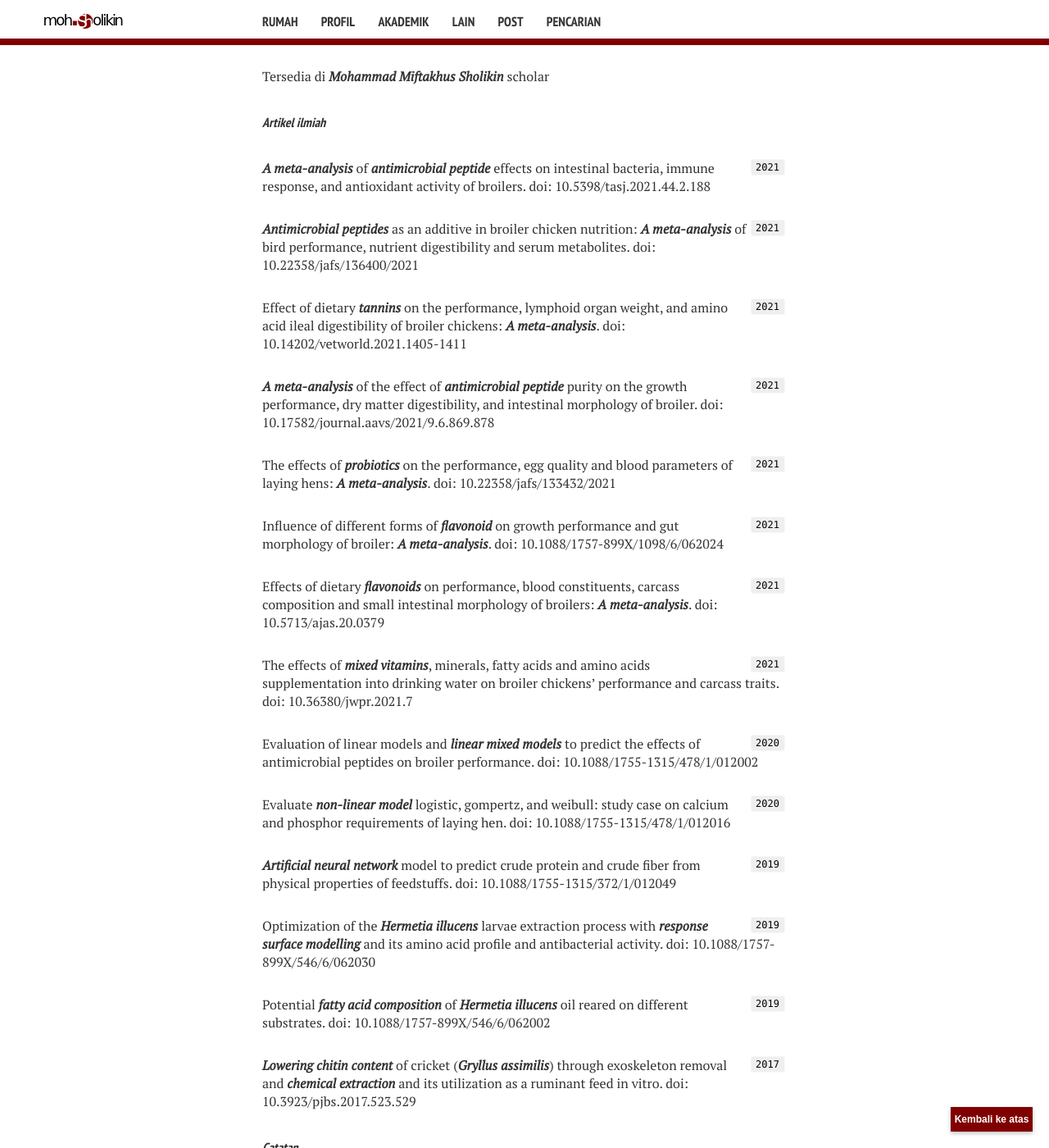
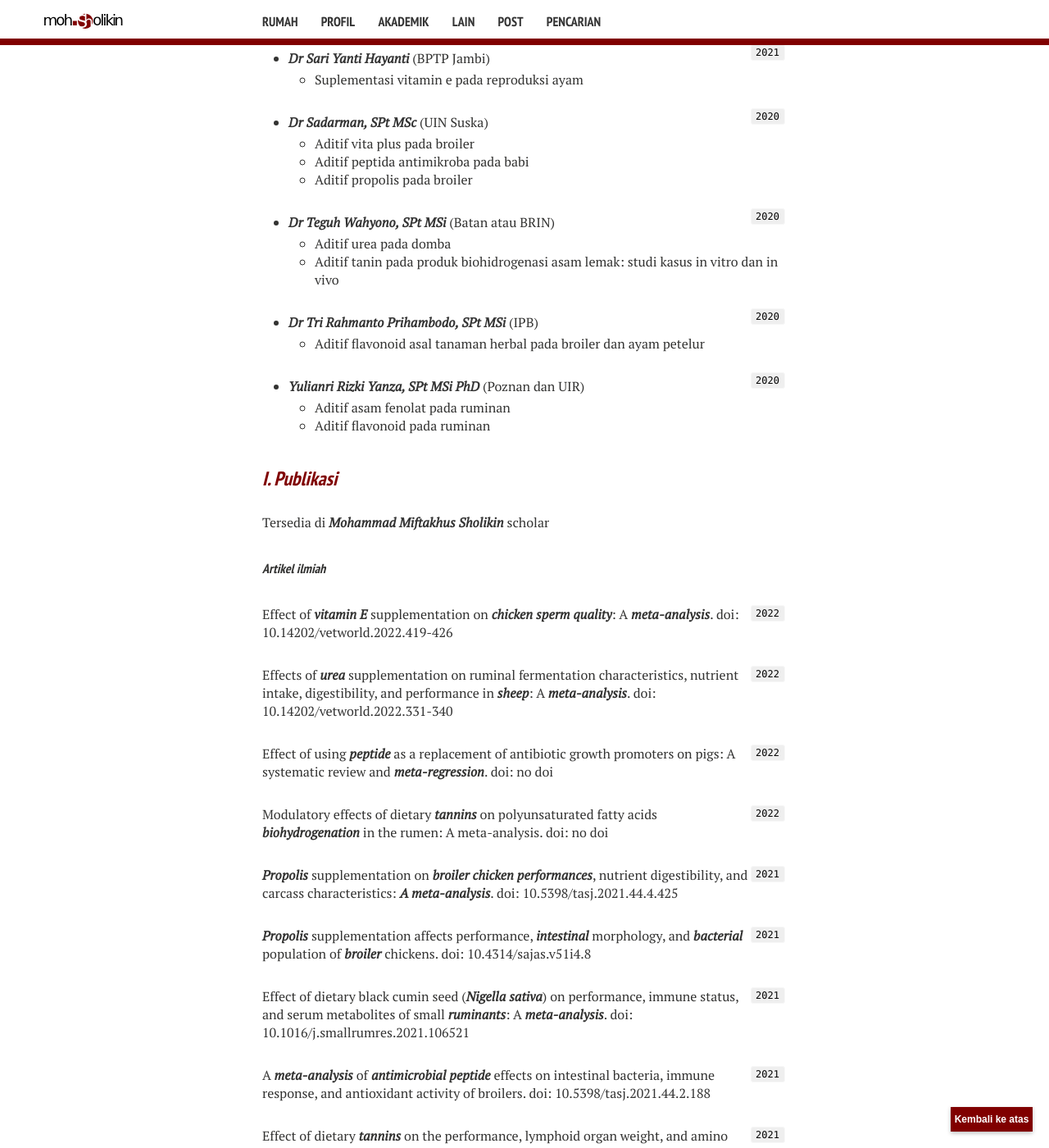
Before and after one commit to mohammad-miftakhus-sholikin/academic_website, a Jekyll site: the page built from _posts/profil/2021-01-18-riwayat-hidup-penulis.md, in a window 1280 px wide and 1400 px high, scrolled down 3049 px. Shown: the whole window at 82% size. Built offline with Jekyll 4.4.1, drawn with Linux system fonts in a browser that asks for light colours; nearby versions of some CDN libraries; some web fonts are replaced; some of the changed text lies outside the part shown.

Commit message:
Signed-off-by: mohammad-miftakhus-sholikin <mohammadmiftakhussholikin@gmail.com>

```diff
--- a/_posts/profil/2021-01-18-riwayat-hidup-penulis.md
+++ b/_posts/profil/2021-01-18-riwayat-hidup-penulis.md
@@ -10,7 +10,12 @@
 
 
 
-## _A. Pendidikan_
+## _A. Pekerjaan_
+`2022 - Sekarang`
+[_Periset_](https://www.brin.go.id/) di BRIN (Badan Riset dan Inovasi Nasional)
+
+
+## _B. Pendidikan_
 `2012 - 2017`
 [_Sarjana peternakan_](http://intp.fapet.ipb.ac.id/) di IPB University
 
@@ -21,12 +26,15 @@
 [_Doktor_](https://pasca.ipb.ac.id/) di IPB University
 
 
-## _B. Organisasi_
+## _C. Organisasi_
 `2020 - 2022`
 Anggota dari [_AFENUE_ (Animal Feed and Nutrition Modelling Research Group)](https://afenue.org/)
 
+`2022`
+Anggota dari [_PPI_ (Perhimpunan Periset Indonesia)](https://periset.or.id/)
 
-## _C. Kepribadian_
+
+## _D. Kepribadian_
 `2020`
 [_INTJ-A_:](https://www.16personalities.com/profiles/6fb365cc96ba5) Introverted, intuitive, thinking, judging, & assertive
 
@@ -34,15 +42,18 @@
 Moto hidup: _Santai, Serius, dan Sukses_ a.k.a _3S_
 
 
-## _D. Penghargaan_
+## _E. Penghargaan_
 `26 Juli 2017`
 Lulusan terbaik sarjana di tingkat fakultas peternakan IPB pada wisuda tahap ke-8
 
 `25 September 2019`
 [_Lulusan terbaik magister_](http://intp.fapet.ipb.ac.id/?p=2078) pada wisuda tahap ke-1
 
+`30 Juni 2021`
+[_Lulusan terbaik doktor_](https://www.detik.com/edu/perguruan-tinggi/d-5631078/deretan-wisudawan-terbaik-ipb-tahap-6-2021-jenjang-s1-hingga-s3) pada wisuda tahap ke-6
 
-## _E. Kemampuan dan Keterampilan_
+
+## _F. Kemampuan dan Keterampilan_
 ##### _1. Grafika_
 [`gimp`](https://www.gimp.org/)
 [`inkscape`](https://inkscape.org/)
@@ -88,7 +99,7 @@
 f. Rancangan percobaan dan analisis statistik
 
 
-## _F. Minat_
+## _G. Minat_
 ##### 1. Penelitian
 `bioinformatics` _`machine learning`_ `peptida`
 Cek ke-[_profil_](https://mohammad-miftakhus-sholikin.github.io/academic_website/pages/profil/)
@@ -107,26 +118,40 @@
 d. Website statis
 
 
-## _G. Kolaborasi proyek saat ini_
-`2020`
-- [_Danung Nur Adli, SPt MSi_](https://www.researchgate.net/profile/Danung_Nur_Adli) (Unibraw)
-   - Aditif probiotik pada layer
+## _H. Kolaborasi proyek saat ini_
+`2021`
+- [_Dr Cecep Hidayat, SPt, MSi_](https://scholar.google.co.id/citations?user=Oe71u34AAAAJ&hl=id) (Balitnak)
+   - Aditif tanin pada broiler
 
 `2020`
-- [_Malik Makmur, SPt MSi_](https://www.researchgate.net/scientific-contributions/2160981301-Malik-Makmur) (Unand)
-   - Aditif tanin terhadap biohidrogenasi asam lemak
+- [_Dr Danung Nur Adli, SPt MSi_](https://www.researchgate.net/profile/Danung_Nur_Adli) (Unibraw)
+   - Aditif probiotik pada ayam petelur dan kelinci
+   - Aditif bioaktif peptida pada babi
+   - Suplementasi serat pada angsa
 
 `2020`
-- [_Nisa Nurmilati Barkah SPt MSi_](http://bogoragriculturaluniversity.academia.edu/NisaNurmilatiBarkah) (IPB)
+- [_Dr Malik Makmur, SPt MSi_](https://www.researchgate.net/scientific-contributions/2160981301-Malik-Makmur) (Unand)
+   - Aditif tanin terhadap biohidrogenasi asam lemak di rumen
+
+`2020`
+- [_Dr Nisa Nurmilati Barkah SPt MSi_](http://bogoragriculturaluniversity.academia.edu/NisaNurmilatiBarkah) (IPB)
    - Suplementasi jintan hitam pada domba
 
 `2020`
-- [_Novia Qomariyah, SPt MSi_](https://scholar.google.co.kr/citations?user=nrWhZYEAAAAJ&hl=id) (Litbang, Sulsel)
+- [_Dr Novia Qomariyah, SPt MSi_](https://scholar.google.co.kr/citations?user=nrWhZYEAAAAJ&hl=id) (Litbang, Sulsel)
    - Aditif arang aktif pada ruminan
 
 `2020`
 - [_Rhido Kurniawan, SPt MP_](https://scholar.google.co.id/citations?user=GMGwB9IAAAAJ&hl=id) (Unand)
    - Aditif bawang putih pada broiler
+
+`2022`
+- [_Rizki Amalia Nurfitriani, SPt MSi_](https://www.researchgate.net/profile/Rizki-Amalia-Nurfitriani) (Polije)
+   - Aditif tanin pada sapi potong
+
+`2021`
+- [_Dr Sari Yanti Hayanti_](https://scholar.google.co.id/citations?user=LNIVSrIAAAAJ&hl=en) (BPTP Jambi)
+   - Suplementasi vitamin e pada reproduksi ayam
 
 `2020`
 - [_Dr Sadarman, SPt MSc_](https://scholar.google.com/citations?user=Pd0HKuIAAAAJ&hl=en) (UIN Suska)
@@ -135,43 +160,65 @@
    - Aditif propolis pada broiler
 
 `2020`
-- [_Dr Teguh Wahyono, SPt MSi_](https://scholar.google.co.id/citations?user=X-zYCa0AAAAJ&hl=id) (Batan)
+- [_Dr Teguh Wahyono, SPt MSi_](https://scholar.google.co.id/citations?user=X-zYCa0AAAAJ&hl=id) (Batan atau BRIN)
    - Aditif urea pada domba
+   - Aditif tanin pada produk biohidrogenasi asam lemak: studi kasus in vitro dan in vivo
 
 `2020`
-- [_Tri Rahmanto, SPt MSi_](https://scholar.google.com/citations?user=fjlSCV8AAAAJ&hl=en) (IPB)
+- [_Dr Tri Rahmanto Prihambodo, SPt MSi_](https://scholar.google.com/citations?user=fjlSCV8AAAAJ&hl=en) (IPB)
    - Aditif flavonoid asal tanaman herbal pada broiler dan ayam petelur
 
 `2020`
-- [_Yulianri Rizki Yanza, SPt MSi_](https://scholar.google.com/citations?user=1SrjpzYAAAAJ&hl=en) (Poznan)
+- [_Yulianri Rizki Yanza, SPt MSi PhD_](https://scholar.google.com/citations?user=1SrjpzYAAAAJ&hl=en) (Poznan dan UIR)
    - Aditif asam fenolat pada ruminan
    - Aditif flavonoid pada ruminan
 
 
-## _H. Publikasi_
+## _I. Publikasi_
 Tersedia di [_Mohammad Miftakhus Sholikin_](https://scholar.google.fr/citations?user=koSsmk8AAAAJ) scholar
 
 ##### _Artikel ilmiah_
-`2021`
-_A meta-analysis_ of _antimicrobial peptide_ effects on intestinal bacteria, immune response, and antioxidant activity of broilers. doi: [10.5398/tasj.2021.44.2.188](https://journal.ipb.ac.id/index.php/tasj/article/view/32298)
+`2022`
+Effect of _vitamin E_ supplementation on _chicken sperm quality_: A _meta-analysis_. doi: [10.14202/vetworld.2022.419-426](www.doi.org/10.14202/vetworld.2022.419-426)
+
+`2022`
+Effects of _urea_ supplementation on ruminal fermentation characteristics, nutrient intake, digestibility, and performance in _sheep_: A _meta-analysis_. doi: [10.14202/vetworld.2022.331-340](www.doi.org/10.14202/vetworld.2022.331-340)
+
+`2022`
+Effect of using _peptide_ as a replacement of antibiotic growth promoters on pigs: A systematic review and _meta-regression_. doi: [no doi](https://www.advetresearch.com/index.php/AVR/article/view/831)
+
+`2022`
+Modulatory effects of dietary _tannins_ on polyunsaturated fatty acids _biohydrogenation_ in the rumen: A meta-analysis. doi: [no doi](https://papers.ssrn.com/sol3/papers.cfm?abstract_id=3993192)
 
 `2021`
-_Antimicrobial peptides_ as an additive in broiler chicken nutrition: _A meta-analysis_ of bird performance, nutrient digestibility and serum metabolites. doi: [10.22358/jafs/136400/2021](http://www.jafs.com.pl/Antimicrobial-peptides-as-an-additive-in-broiler-chicken-nutrition-na-meta-analysis,136400,0,2.html)
+_Propolis_ supplementation on _broiler chicken performances_, nutrient digestibility, and carcass characteristics: _A meta-analysis_. doi: [10.5398/tasj.2021.44.4.425](https://jurnal.ipb.ac.id/index.php/tasj/article/view/33460)
 
 `2021`
-Effect of dietary _tannins_ on the performance, lymphoid organ weight, and amino acid ileal digestibility of broiler chickens: _A meta-analysis_. doi: [10.14202/vetworld.2021.1405-1411](http://www.veterinaryworld.org/Vol.14/June-2021/1.html)
+_Propolis_ supplementation affects performance, _intestinal_ morphology, and _bacterial_ population of _broiler_ chickens. doi: [10.4314/sajas.v51i4.8](https://www.ajol.info/index.php/sajas/article/view/214531)
 
 `2021`
-_A meta-analysis_ of the effect of _antimicrobial peptide_ purity on the growth performance, dry matter digestibility, and intestinal morphology of broiler. doi: [10.17582/journal.aavs/2021/9.6.869.878](http://nexusacademicpublishers.com/table_contents_detail/4/1781/html)
+Effect of dietary black cumin seed (_Nigella sativa_) on performance, immune status, and serum metabolites of small _ruminants_: A _meta-analysis_. doi: [10.1016/j.smallrumres.2021.106521](https://www.sciencedirect.com/science/article/abs/pii/S092144882100198X)
 
 `2021`
-The effects of _probiotics_ on the performance, egg quality and blood parameters of laying hens: _A meta-analysis_. doi: [10.22358/jafs/133432/2021](http://www.jafs.com.pl/The-effects-of-probiotics-on-the-performance-egg-quality-and-blood-parameters-of,133432,0,2.html)
+A _meta-analysis_ of _antimicrobial peptide_ effects on intestinal bacteria, immune response, and antioxidant activity of broilers. doi: [10.5398/tasj.2021.44.2.188](https://journal.ipb.ac.id/index.php/tasj/article/view/32298)
 
 `2021`
-Influence of different forms of _flavonoid_ on growth performance and gut morphology of broiler: _A meta-analysis_. doi: [10.1088/1757-899X/1098/6/062024](https://iopscience.iop.org/article/10.1088/1757-899X/1098/6/062024/meta)
+Effect of dietary _tannins_ on the performance, lymphoid organ weight, and amino acid ileal digestibility of broiler chickens: A _meta-analysis_. doi: [10.14202/vetworld.2021.1405-1411](http://www.veterinaryworld.org/Vol.14/June-2021/1.html)
 
 `2021`
-Effects of dietary _flavonoids_ on performance, blood constituents, carcass composition and small intestinal morphology of broilers: _A meta-analysis_. doi: [10.5713/ajas.20.0379](https://www.ajas.info/journal/view.php?number=24585)
+_Antimicrobial peptides_ as an additive in broiler chicken nutrition: A _meta-analysis_ of bird performance, nutrient digestibility and serum metabolites. doi: [10.22358/jafs/136400/2021](http://www.jafs.com.pl/Antimicrobial-peptides-as-an-additive-in-broiler-chicken-nutrition-na-meta-analysis,136400,0,2.html)
+
+`2021`
+The effects of _probiotics_ on the performance, egg quality and blood parameters of laying hens: A _meta-analysis_. doi: [10.22358/jafs/133432/2021](http://www.jafs.com.pl/The-effects-of-probiotics-on-the-performance-egg-quality-and-blood-parameters-of,133432,0,2.html)
+
+`2021`
+Influence of different forms of _flavonoid_ on growth performance and gut morphology of broiler: A _meta-analysis_. doi: [10.1088/1757-899X/1098/6/062024](https://iopscience.iop.org/article/10.1088/1757-899X/1098/6/062024/meta)
+
+`2021`
+Effects of dietary _flavonoids_ on performance, blood constituents, carcass composition and small intestinal morphology of broilers: A _meta-analysis_. doi: [10.5713/ajas.20.0379](https://www.ajas.info/journal/view.php?number=24585)
+
+`2021`
+A _meta-analysis_ of the effect of _antimicrobial peptide_ purity on the growth performance, dry matter digestibility, and intestinal morphology of broiler. doi: [10.17582/journal.aavs/2021/9.6.869.878](http://nexusacademicpublishers.com/table_contents_detail/4/1781/html)
 
 `2021`
 The effects of _mixed vitamins_, minerals, fatty acids and amino acids supplementation into drinking water on broiler chickens’ performance and carcass traits. doi: [10.36380/jwpr.2021.7](https://jwpr.science-line.com/attachments/article/57/JWPR%2011(1)%2047-52,%202021.pdf)
@@ -196,4 +243,4 @@
 
 
 ##### _Catatan_
-Update terakhir: Mei 2021
+Update terakhir: Maret 2022
```
